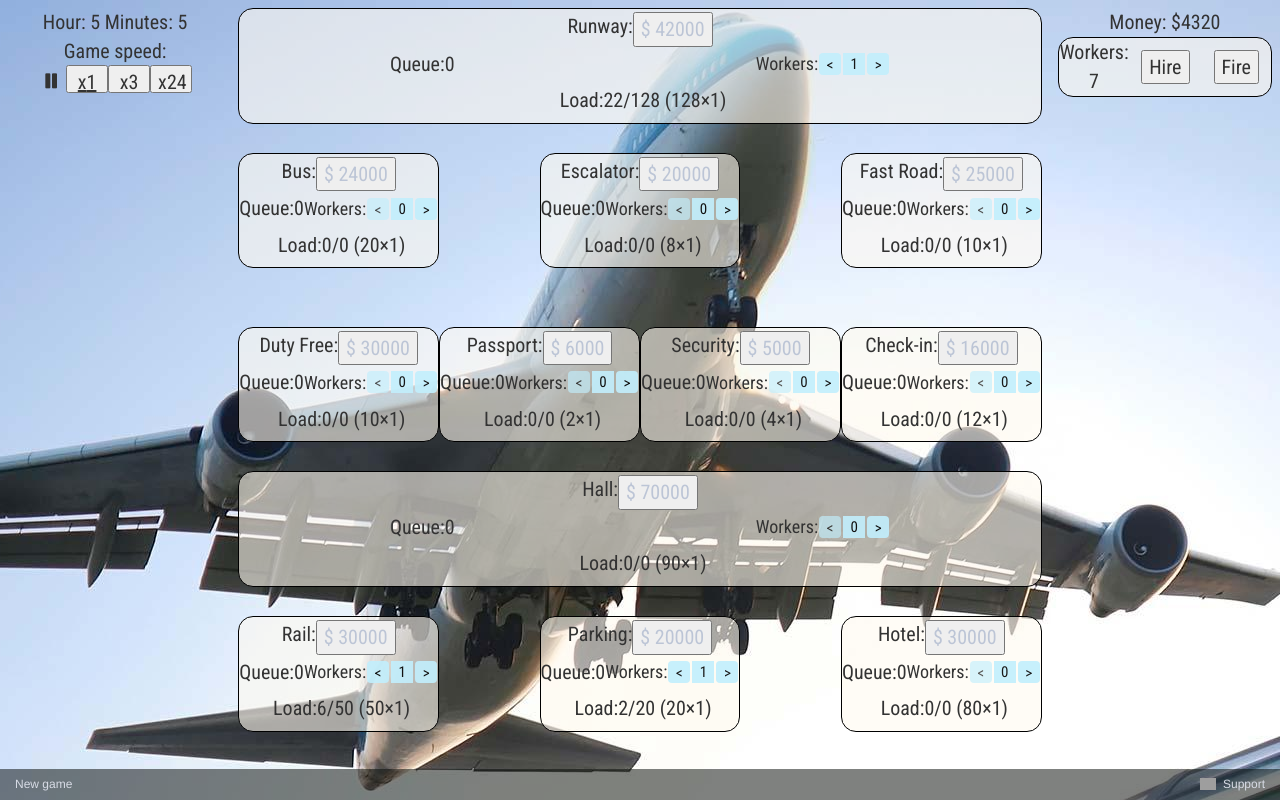
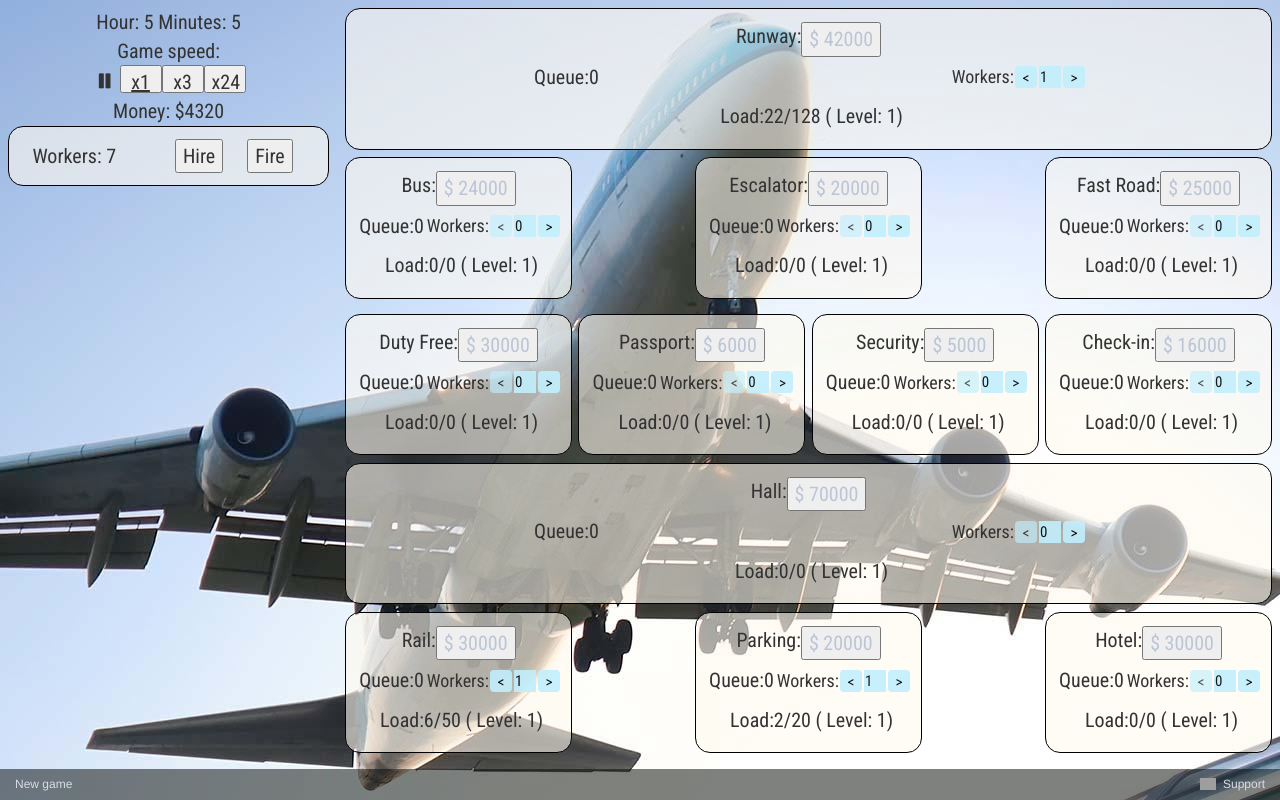
Before and after one commit to gapak/airport-simulator, a React (Create React App) app: page / in a window 1280 px wide. Built offline with nearby package versions, Linux system fonts and the light colour scheme; grey boxes are pictures that could not be loaded.

Commit message:
Change view

```diff
--- a/src/App.js
+++ b/src/App.js
@@ -66,7 +66,7 @@ class App extends Component {
 
         const HireGinButton = (props) => <GinButton item={props.item} />;
 
-        let constructionBox = (item, key) =>
+        const constructionBox = (item, key) =>
             <div key={item.key} className={"smallBorders background"}>
                 <div className="box">
                     <div className="flex-container-row">
@@ -78,8 +78,10 @@ class App extends Component {
 
                     <div className="flex-container-row">
                         <div className="center">
-                            Queue:
-                            <div>{state.queue[item.key].length}</div>
+                            <span className="air">
+                                Queue:
+                                {state.queue[item.key].length}
+                            </span>
                         </div>
 
                         <div style={{fontSize: '18px'}} className="center">
@@ -112,7 +114,7 @@ class App extends Component {
                             Load:
                             {state.processing[item.key].length}/
                             { constructionBandwidthWithWorkers(state, item.key) } (
-                            { item.bandwidth }×{ state.constructions[item.key] })
+                            Level: { state.constructions[item.key] })
                         </div>
                     </div>
                 </div>
@@ -121,17 +123,27 @@ class App extends Component {
         return (
             <div className="App">
                 <div id="container">
-                    <div className="flex-container-column">
+                    <div className="leftColumn">
                         <div className="">Hour: {state.tick} Minutes: {state.frame}
                             <div className="">
                                 Game speed:
                                 <GinGameMenu state={state} gin={this.gin} speeds={[1, 3, 24]} />
                             </div>
                         </div>
+                        <div className="">Money: ${state.money}</div>
+                        <div className="center smallBorders background">Workers: {state.workers}
+                            <div className="center">
+                                <div className="fat"><HireGinButton item={workersActions.hire}/></div>
+                                <div className="fat"><HireGinButton item={workersActions.fire}/></div>
+                            </div>
+                        </div>
                     </div>
 
                     <div className="flex-container-column">
-                        {constructionBox(constructions.runway)}
+                        <div className="wideBox">
+                            {constructionBox(constructions.runway)}
+                        </div>
+
                         <div className="constructionsRow">
                             {constructionBox(constructions.bus)}
                             {constructionBox(constructions.escalator)}
@@ -145,22 +157,14 @@ class App extends Component {
                             {constructionBox(constructions.checkIn)}
                         </div>
 
-                        {constructionBox(constructions.hall)}
+                        <div className="wideBox">
+                            {constructionBox(constructions.hall)}
+                        </div>
 
                         <div className="constructionsRow">
                             {constructionBox(constructions.rail)}
                             {constructionBox(constructions.parking)}
                             {constructionBox(constructions.hotel)}
-                        </div>
-                    </div>
-
-                    <div className="flex-container-column">
-                        <div className="">Money: ${state.money}</div>
-                        <div className="center smallBorders background">Workers: {state.workers}
-                            <div className="center">
-                                <div className="fat"><HireGinButton item={workersActions.hire}/></div>
-                                <div className="fat"><HireGinButton item={workersActions.fire}/></div>
-                            </div>
                         </div>
                     </div>
                 </div>
--- a/src/css/index.css
+++ b/src/css/index.css
@@ -30,8 +30,8 @@ html, body {
     display: flex;
     flex-direction: column;
     justify-content: space-around;
-    text-align: center;
-    height: 100%;
+    margin: 5px;
+    padding: 5px;
 }
 
 .center {
@@ -67,7 +67,6 @@ html, body {
     display: flex;
     flex-direction: column;
     width: 100%;
-    text-align: center;
     margin: 3px;
     padding: 5px;
 }
@@ -87,6 +86,16 @@ html, body {
     font-size: 22px;
     color: darkred;
 }
+
+.leftColumn {
+    display: flex;
+    flex-direction: column;
+    text-align: center;
+    margin: 3px;
+    padding: 5px;
+    width: 450px;
+}
+
 .moat {
     padding: 30px 100px;
     margin: 30px 100px;
```
